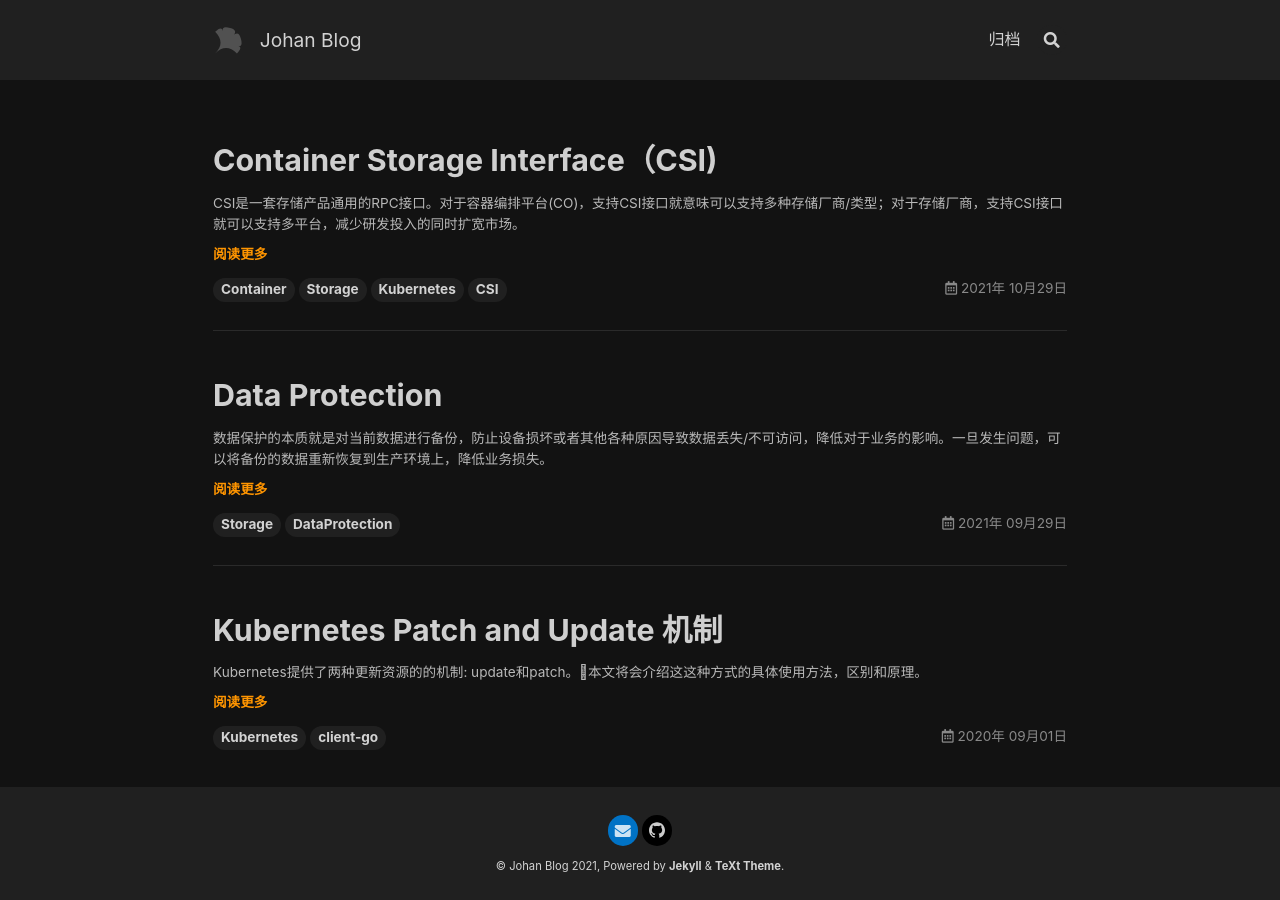
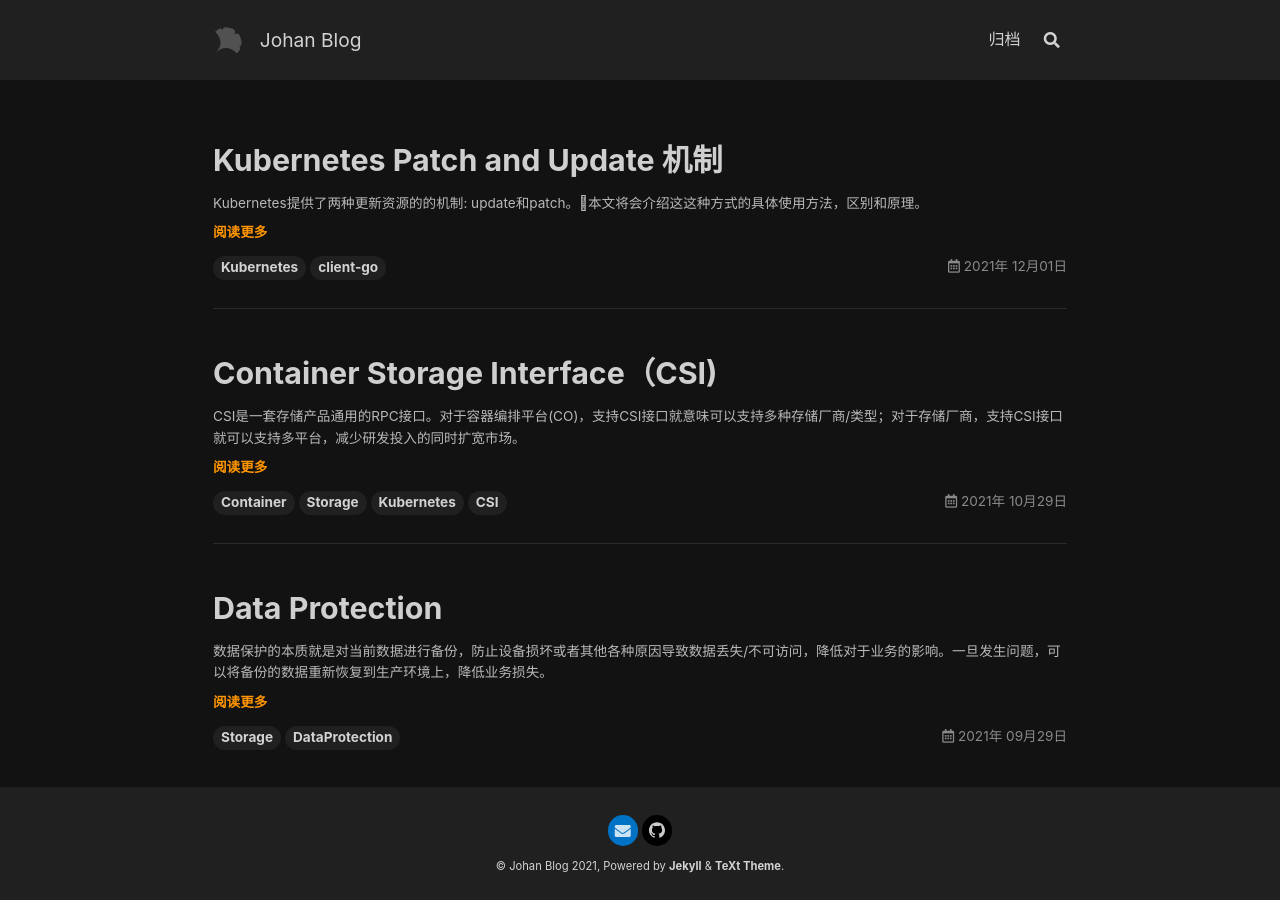
Before and after one commit to youhangwang/youhangwang.github.io, a Jekyll site: the page built from index.html, in a window 1280 px wide. Built offline with Jekyll 4.4.1, drawn with Linux system fonts in a browser that asks for light colours; nearby versions of some CDN libraries; the list of posts is cut into pages by our own code; part of the change alters nothing that is shown.

```diff
--- a/_config.yml
+++ b/_config.yml
@@ -18,7 +18,7 @@
 ##############################
 text_skin: dark # "default" (default), "dark", "forest", "ocean", "chocolate", "orange"
 highlight_theme: tomorrow-night-eighties # "default" (default), "tomorrow", "tomorrow-night", "tomorrow-night-eighties", "tomorrow-night-blue", "tomorrow-night-bright"
-url     : youhwsh.github.io
+url     : youhangwang.github.io
 baseurl : /
 title   : Johan Blog
 description: > # this means to ignore newlines until "Language & timezone"
@@ -38,12 +38,12 @@ author:
   url       : youhangwang.github.io
   avatar    : # path or url of avatar image (square)
   email     : youhangwang@foxmail.com
-  github    : youhwsh
+  github    : youhangwang
 
 
 ## => GitHub Repository (if the site is hosted by GitHub)
 ##############################
-repository: youhwsh/youhangwang.github.io
+repository: youhangwang/youhangwang.github.io
 repository_tree: master
 
 
```
Also changed, not shown: _posts/2021-12-01-patch.md (renamed from _posts/2020-09-01-patch.md), 11 other files.
